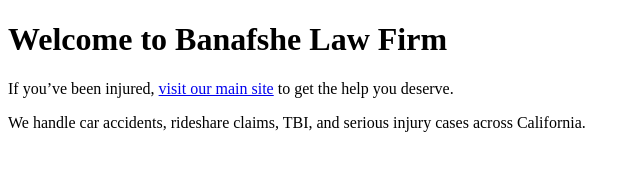
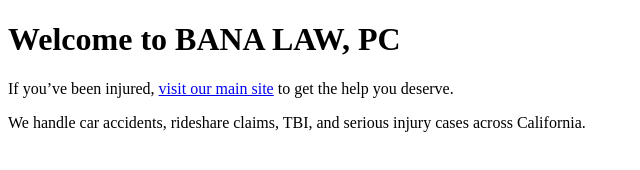
Before and after one commit to banalaw/backlink, a plain HTML site: page index.html in a window 1280 px wide. Shown: the whole page, without its empty margins (0-640 px from the left). Drawn offline with Linux system fonts and the light colour scheme.

Commit message:
Update index.html

```diff
--- a/index.html
+++ b/index.html
@@ -3,11 +3,11 @@
 <html lang="en">
 <head>
   <meta charset="UTF-8">
-  <title>Banafshe Law Firm | Personal Injury Lawyers in California</title>
+  <title>BANA LAW, PC | Personal Injury Lawyers in California</title>
   <meta name="description" content="Helping injury victims recover compensation. Contact Banafshe Law Firm today.">
 </head>
 <body>
-  <h1>Welcome to Banafshe Law Firm</h1>
+  <h1>Welcome to BANA LAW, PC</h1>
   <p>If you’ve been injured, <a href="https://www.banalaw.com" rel="dofollow">visit our main site</a> to get the help you deserve.</p>
   <p>We handle car accidents, rideshare claims, TBI, and serious injury cases across California.</p>
 </body>
```
